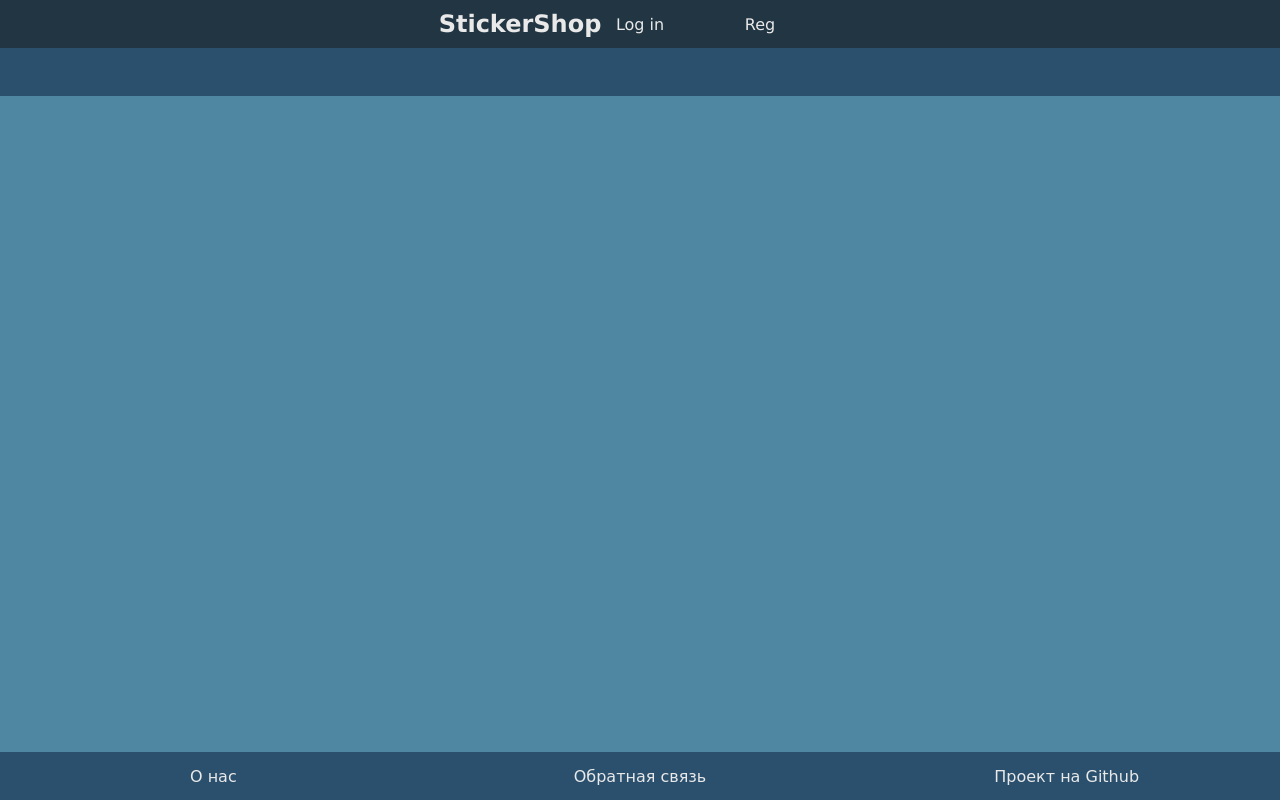
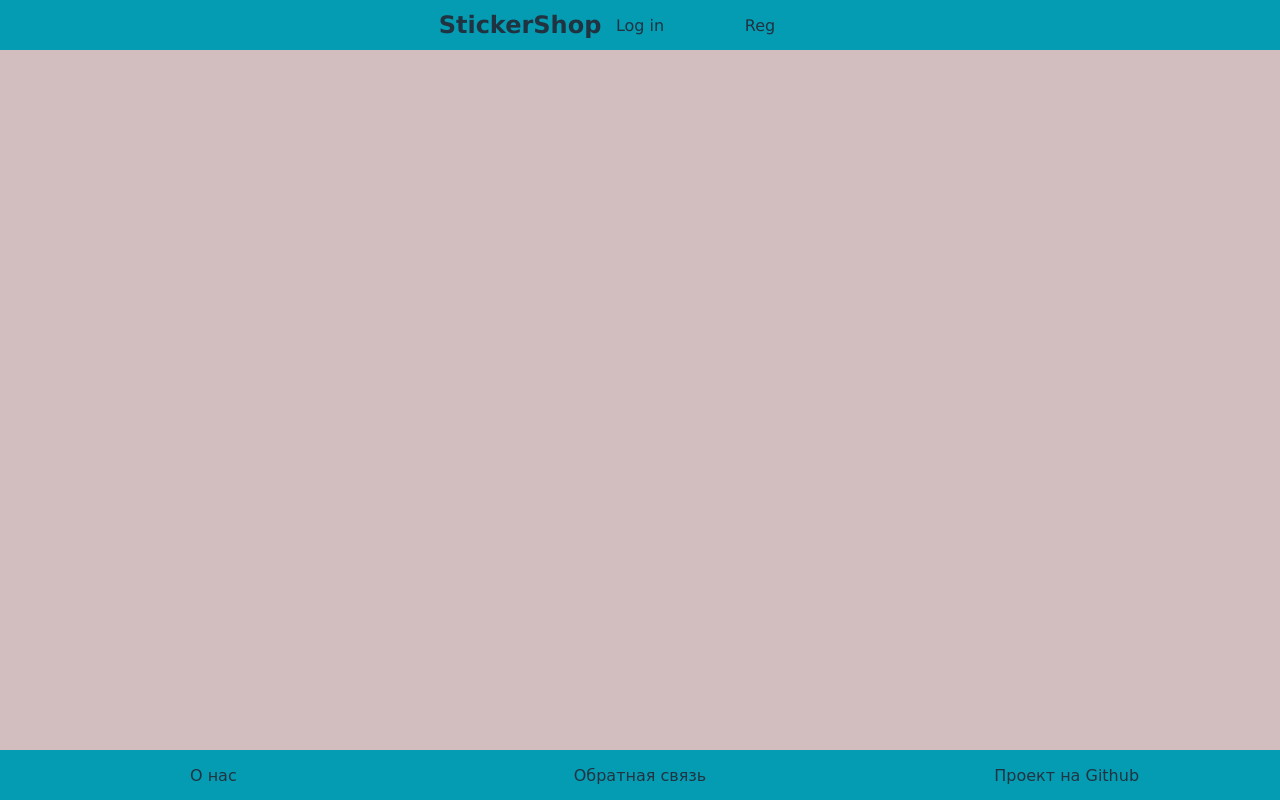
Before and after one commit to fsanvr/Stickers-Shop, a Django app: template stickers_site/shop/templates/shop/index.html in a window 1280 px wide. Run offline with Django 3.2, Linux system fonts and the light colour scheme; the template is opened without the code that fills it, so the values that code supplies are empty.

Commit message:
improving the adaptability of the layout, changing the color palette and style

```diff
--- a/stickers_site/shop/static/grid.css
+++ b/stickers_site/shop/static/grid.css
@@ -1,7 +1,3 @@
-a, a:visited, a:hover{
-    color:#E9E9E9;
-    text-decoration: none;
-}
 * {
 	margin: 0;
 	padding: 0;
@@ -14,7 +10,7 @@ a, a:visited, a:hover{
         'content'
         'footer';
 	min-height: 100vh;
-    grid-template-rows: 6% minmax(0, 6%) 1fr 6%;
+    grid-template-rows: minmax(50px, auto) auto 1fr minmax(50px, auto);
 
     font-family: 'Comic Sans MS', Verdana, sans-serif;
 }
@@ -48,11 +44,6 @@ a, a:visited, a:hover{
     text-align: center;
 }
 
-
-
-h1, h2 ,h3, h4, h5, h6, p, .par{
-    color: #E9E9E9;
-}
 
 .header-url, .footer-url, .form-input{
     display: grid;
@@ -109,35 +100,64 @@ body{
     justify-content: end;
     padding-right: 5px;
 }
+button{
+    border: none;
+    background: none;
+    font-weight: 999;
+    font-size: calc(14px + (100vw - 320px) / (1920-320));
+}
+input{
+    border-width: 3px;
+}
 
 
 /*
 ############-----COLORS-----############
 */
 .wrapper{
-    background-color: #4F87A2;
+    background-color: #D2BEBF;
 }
 .header{
-    background-color: #223542;
+    background-color: #049CB3;
 }
 .header-url{
     background-color:none;
 }
 .user{
-    background-color: #2B506E;
+    background-color: #AFA7B2;
 }
 .content{
-    background-color: #4F87A2;
+    background-color: #D2BEBF;
 }
 .form-input{
-    background-color:rgb(138, 51, 159);
+    /*background-color:rgb(138, 51, 159);*/
 }
 .footer{
-    background-color: #2B506E;
+    background-color: #049CB3;
 }
 .footer-url{
     background-color:none;
 }
 .card{
-    background-color:brown;
+    background-color:#049CB3;
 }
+a, a:visited, a:hover{
+    color: #213341;
+    text-decoration: none;
+}
+.par, .form-control{
+    color: #213341;
+}
+.logo{
+    color: #213341;
+}
+label{
+    color: #213341;
+}
+button:hover, a:hover{
+    color: #D2BEBF;
+}
+input{
+    background-color: #F5E7E4;
+    border-color: #213341;
+}
--- a/stickers_site/shop/templates/shop/base.html
+++ b/stickers_site/shop/templates/shop/base.html
@@ -18,15 +18,15 @@
     <div class="wrapper">
 
         <div class="header">
-            <a href="/" class="logo header-url"><h2>StickerShop</h2></a>
+            <a href="/" class="par header-url"><h2 class="logo">StickerShop</h2></a>
 
             {% block header_url %}
                 {% if user.is_authenticated %}
-                    <a href="/logout" class="header-url">Log out</a>
-                    <a href="/profile" class="header-url">Profile</a>
+                    <a href="/logout" class="par header-url">Log out</a>
+                    <a href="/profile" class="par header-url">Profile</a>
                 {% else %}
-                    <a href="/login" class="header-url">Log in</a>
-                    <a href="/register" class="header-url">Reg</a>
+                    <a href="/login" class="par header-url">Log in</a>
+                    <a href="/register" class="par header-url">Reg</a>
                 {% endif %}
 
             {% endblock %}
@@ -48,9 +48,9 @@
         <footer class="footer">
 
             {% block footer_url %}
-            <a href="/about" class="footer-url">О нас</a>
-            <a href="/contact" class="footer-url">Обратная связь</a>
-            <a href="https://github.com/fs-anvr/stickers--site" class="footer-url">Проект на Github</a>
+            <a href="/about" class="par footer-url">О нас</a>
+            <a href="/contact" class="par footer-url">Обратная связь</a>
+            <a href="https://github.com/fs-anvr/stickers--site" class="par footer-url">Проект на Github</a>
             {% endblock %}
 
 
--- a/stickers_site/shop/templates/shop/login.html
+++ b/stickers_site/shop/templates/shop/login.html
@@ -16,12 +16,12 @@
         {% endif %}
 
         {{ form }}
-        <button type='submit'>Войти</button>
+        <button type='submit' class="par">Войти</button>
     </form>
 </div>
 
 <div class="card">
-    <a href="/register" class="footer-url">Register</a>
+    <a href="/register" class="par footer-url">Register</a>
 </div>
 {% endblock %}
 
--- a/stickers_site/shop/templates/shop/profile.html
+++ b/stickers_site/shop/templates/shop/profile.html
@@ -6,7 +6,7 @@
 
 
 {% block user %}
-    <a href="/profile/{{ username }}" class="">{{ username }}</a>
+    <a href="/profile/{{ username }}" class="par">{{ username }}</a>
 {% endblock %}
 
 {% block content %}
@@ -29,7 +29,7 @@
             {% csrf_token %}
             <input name="_method" value="DELETE" hidden/>
             <input name="sticker_id" value="{{ sticker.id }}" hidden/>
-            <button type='submit'>Удалить стикер</button>
+            <button type='submit' class="par">Удалить стикер</button>
         </form>
         {% endif %}
     </div>
@@ -45,7 +45,7 @@
                 {% endif %}
                 <input name="_method" value="POST" hidden/>
                 {{ form }}
-                <button type='submit'>Add sticker</button>
+                <button type='submit' class="par">Add sticker</button>
             </form>
         </div>
     {% endif %}
--- a/stickers_site/shop/templates/shop/register.html
+++ b/stickers_site/shop/templates/shop/register.html
@@ -16,7 +16,7 @@
         {% endif %}
 
         {{ form }}
-        <button type='submit'>Регистрация</button>
+        <button type='submit' class="par">Регистрация</button>
     </form>
 </div>
 {% endblock %}
```
